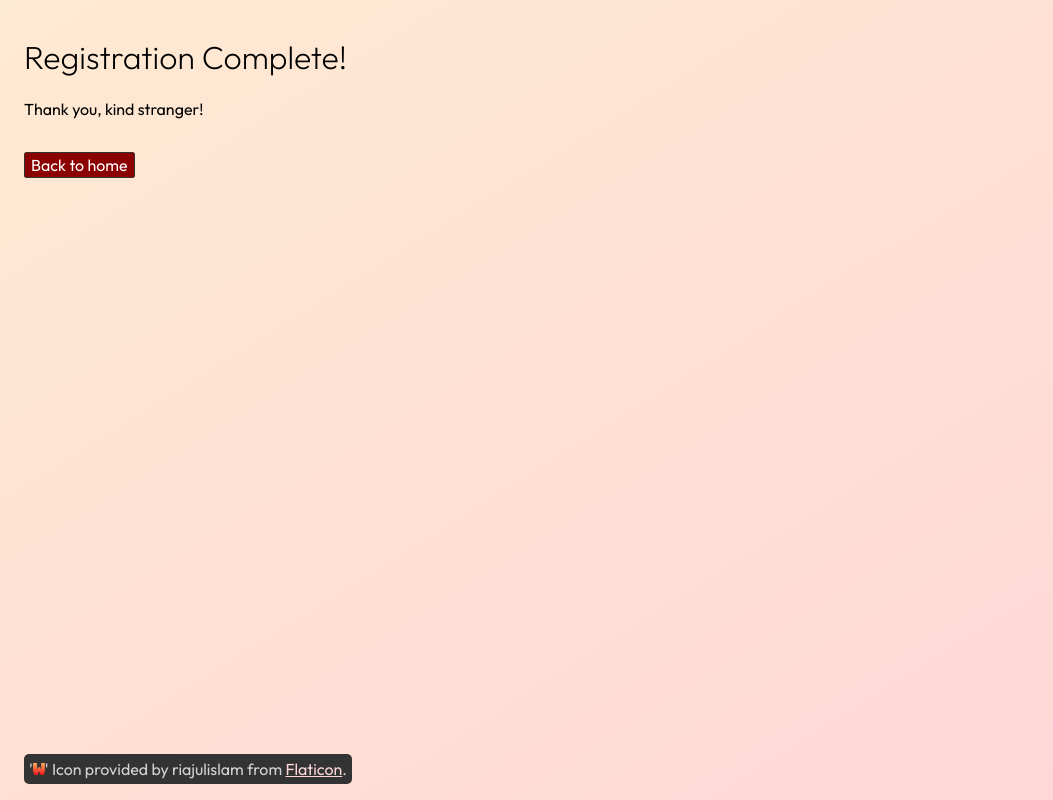
After one commit to A-Kwiatkowski-21-Winchester/BS3221-Waqqly, a Flask app: page /register/complete in a window 1280 px wide. The commit adds this page. Shown: the whole page, without its empty margins (0-1053 px from the left). Run offline with Flask 2, Linux system fonts and the light colour scheme; some libraries are stand-ins or nearby versions.

Commit message:
Rudimentary (non-permanent) registration

```diff
--- a/app.py
+++ b/app.py
@@ -1,6 +1,5 @@
 import base64
 import json
-from math import e
 import os
 import configparser
 from pprint import pprint
@@ -12,7 +11,9 @@ import bson.json_util
 from flask import (
     Flask,
     abort,
-    g,  # Global data context for this request
+    g,
+    jsonify,
+    redirect,  # Global data context for this request
     render_template,
     request,
     send_from_directory,
@@ -20,8 +21,6 @@ from flask import (
 )
 from flask_pymongo import PyMongo
 from jinja2 import TemplateNotFound
-import jinja2
-from markupsafe import Markup
 
 config = configparser.ConfigParser()
 config.read(os.path.abspath(os.path.join(".ini")))
@@ -89,17 +88,37 @@ def readAPI():
     jsonitems = bson.json_util.dumps(testitems, indent=2)
     return_string += f"Items with filter '{filter}': {itemcount}"
 
-    if g.acceptJSON:
-        return jsonitems
+    if ("acceptJSON" in g) and (g.acceptJSON is True):
+        return jsonify(json.loads(jsonitems))
 
     return return_string
+
+
+
+@app.route("/register")
+def register():
+    reg_details = request.args.to_dict()
+    if not reg_details:
+        return render_template("/register/register.html")
+
+    print("\nNew Registration:")
+    pprint(reg_details)
+
+    return redirect(f"/register/complete?first_name={reg_details['first_name']}")
+
+
+@app.route("/register/complete")
+def register_complete():
+    pprint(request.args.to_dict())
+    fname = request.args.get("first_name") or "kind stranger"
+    return render_template("register/complete.html", name=fname)
 
 
 @app.route("/")
 def index():
     print("\nNew Request:")
     testcollection = db.get_collection("testcollection")
-    filter = {"profession": "walker"}
+    filter = {"type": {"$regex": "walk.*"}}
     itemcount = testcollection.count_documents(filter)
     print(
         f"Number of items in '{testcollection.name}' using filter {filter}: {itemcount}"
--- a/static/css/main.css
+++ b/static/css/main.css
@@ -54,14 +54,24 @@ a:active {
 
 a.button,
 input.button {
-  padding: 1px 6px;
-  border: 1px outset buttonborder;
-  border-radius: 3px;
-  color: white;
-  background-color: darkred;
   text-decoration: none;
   font-size: 16px;
   font-family: Outfit, "Segoe UI", Tahoma, Geneva, Verdana, sans-serif;
+  padding: 2px 6px;
+  border: 1px solid #333;
+  border-radius: 3px;
+}
+
+a.button.primary,
+input.button.primary {
+  color: white;
+  background-color: darkred;
+}
+
+a.button.secondary,
+input.button.secondary {
+  color: #333;
+  background-color: #eee;
 }
 
 footer {
--- /dev/null
+++ b/templates/register/complete.html
@@ -0,0 +1,27 @@
+<!DOCTYPE html>
+<html lang="en-GB">
+
+<head>
+    <meta charset="utf-8">
+    <title>Waqqly Site</title>
+    <meta name="viewport" content="width=device-width, initial-scale=1">
+    <link rel="stylesheet" href="/static/css/main.css" />
+    <link href="https://fonts.googleapis.com/css2?family=Outfit:wght@100..900&display=swap" rel="stylesheet">
+</head>
+
+<body>
+    <h1>Registration Complete!</h1>
+    <p>Thank you, {{name}}!</p>
+    <br>
+    <a class="button primary" href="/">Back to home</a>
+    <br><br><br>
+    <div class="banner">
+        <footer>
+            '<img src="/static/media/icon.png" alt="W icon" height="12px">'
+            Icon provided by riajulislam from
+            <a href="https://www.flaticon.com/free-icon/letter-w_9511543" title="Icon Page">Flaticon</a>.
+        </footer>
+    </div>
+</body>
+
+</html>
```
Also changed, not shown: templates/index.html (+23 -12 lines), templates/register/register.html (renamed from templates/register.html, +12 -11 lines).
